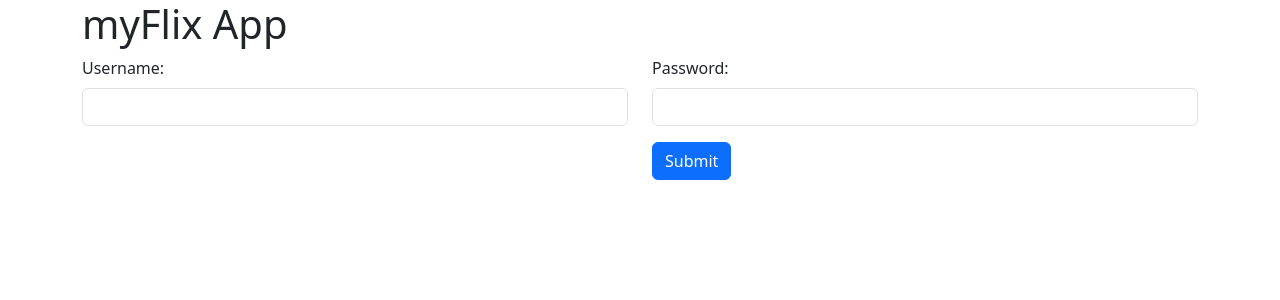
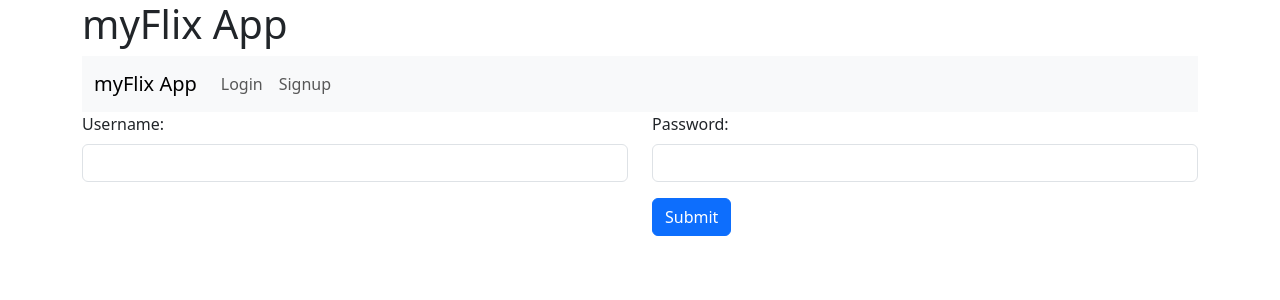
Before and after one commit to yougrom/myflix-client-react, a React (Create React App) app: page /login in a window 1280 px wide. Shown: the top 300 px of the page. Built offline with nearby package versions, Linux system fonts and the light colour scheme.

Commit message:
Add dynamic nav bar for auth status with Home, Profile, Logout for authenticated users and Login/Signup for guests

```diff
--- a/src/components/main-view/main-view.jsx
+++ b/src/components/main-view/main-view.jsx
@@ -7,6 +7,7 @@
 import Row from "react-bootstrap/Row";
 import Col from "react-bootstrap/Col";
 import { BrowserRouter, Routes, Route, Navigate } from "react-router-dom";
+import { NavigationBar } from "../navigation-bar/navigation-bar";
 
 const MainView = () => {
   const storedUser = JSON.parse(localStorage.getItem("user"));
@@ -14,13 +15,10 @@
   const [user, setUser] = useState(storedUser ? storedUser : null);
   const [token, setToken] = useState(storedToken ? storedToken : null);
   const [movies, setMovies] = useState([]);
-  // const [selectedMovie, setSelectedMovie] = useState(null);
 
   useEffect(() => {
     if (!token) {
-      //=========================
       console.log("Token not found.");
-      //=========================
       return;
     }
 
@@ -35,36 +33,31 @@
         return response.json();
       })
       .then((moviesFromApi) => {
-        const formattedMovies = moviesFromApi.map((movie) => {
-          return {
-            _id: movie._id,
-            Title: movie.Title,
-            Description: movie.Description,
-            Genre: {
-              Name: movie.Genre.Name,
-              Description: movie.Genre.Description,
-            },
-            Director: {
-              Name: movie.Director.Name,
-              Bio: movie.Director.Bio,
-              Birth: movie.Director.Birth,
-            },
-            ImagePath: movie.ImagePath,
-          };
-        });
+        const formattedMovies = moviesFromApi.map((movie) => ({
+          _id: movie._id,
+          Title: movie.Title,
+          Description: movie.Description,
+          Genre: movie.Genre,
+          Director: movie.Director,
+          ImagePath: movie.ImagePath,
+        }));
         setMovies(formattedMovies);
-        //=========================
         console.log("Formatted movies:", formattedMovies);
-        //=========================
       })
-
       .catch((error) => {
         console.error("There was a problem with your fetch operation:", error);
       });
   }, [token]);
 
+  const onLoggedOut = () => {
+    setUser(null);
+    setToken(null);
+    localStorage.clear();
+  };
+
   return (
     <BrowserRouter>
+      <NavigationBar user={user} onLoggedOut={onLoggedOut} />
       <Row className="justify-content-md-center">
         <Routes>
           <Route
@@ -82,11 +75,7 @@
             }
           />
           <Route
-            //=========================
-            // path="/movies"
             path="/movies/:_id"
-            // path="/movies/:movieId"
-            //=========================
             element={
               !user ? <Navigate to="/login" /> : <MovieView movies={movies} />
             }
--- a/src/components/navigation-bar/navigation-bar.jsx
+++ b/src/components/navigation-bar/navigation-bar.jsx
@@ -0,0 +1,44 @@
+import { Navbar, Container, Nav } from "react-bootstrap";
+import { Link } from "react-router-dom";
+
+export const NavigationBar = ({ user, onLoggedOut }) => {
+  return (
+    <Navbar bg="light" expand="lg">
+      <Container>
+        <Navbar.Brand as={Link} to="/">
+          myFlix App
+        </Navbar.Brand>
+        <Navbar.Toggle aria-controls="basic-navbar-nav" />
+        <Navbar.Collapse id="basic-navbar-nav">
+          <Nav className="me-auto">
+            {/* Conditionally render links based on authentication status */}
+            {user ? (
+              // Links for authenticated users
+              <>
+                <Nav.Link as={Link} to="/">
+                  Home
+                </Nav.Link>
+                <Nav.Link as={Link} to="/profile">
+                  Profile
+                </Nav.Link>
+                <Nav.Link as="button" onClick={onLoggedOut}>
+                  Logout
+                </Nav.Link>
+              </>
+            ) : (
+              // Links for unauthenticated users
+              <>
+                <Nav.Link as={Link} to="/login">
+                  Login
+                </Nav.Link>
+                <Nav.Link as={Link} to="/signup">
+                  Signup
+                </Nav.Link>
+              </>
+            )}
+          </Nav>
+        </Navbar.Collapse>
+      </Container>
+    </Navbar>
+  );
+};
```
